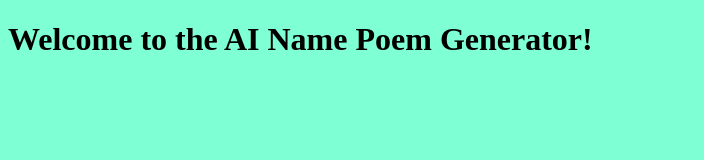
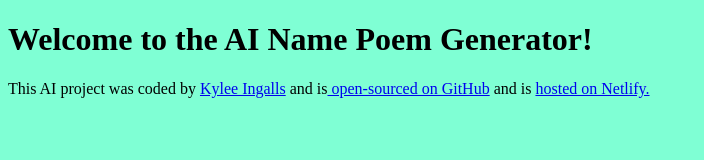
Before and after one commit to kylee-ingalls/name-poem-generator, a plain HTML site: page index.html in a window 1280 px wide. Shown: the whole page, without its empty margins (0-704 px from the left). Drawn offline with Linux system fonts and the light colour scheme.

Commit message:
Added footer and links

```diff
--- a/index.html
+++ b/index.html
@@ -9,6 +9,23 @@
   <body>
     <h1>Welcome to the AI Name Poem Generator!</h1>
 
+    <footer>
+      This AI project was coded by
+      <a href="https://www.linkedin.com/in/kylee-ingalls/" target="_blank"
+        >Kylee Ingalls</a
+      >
+      and is<a
+        href="https://github.com/kylee-ingalls/name-poem-generator"
+        target="_blank"
+      >
+        open-sourced on GitHub</a
+      >
+      and is
+      <a href="https://name-poem-generator.netlify.app/" target="_blank"
+        >hosted on Netlify.</a
+      >
+    </footer>
+
     <script src="src/index.js"></script>
   </body>
 </html>
```
